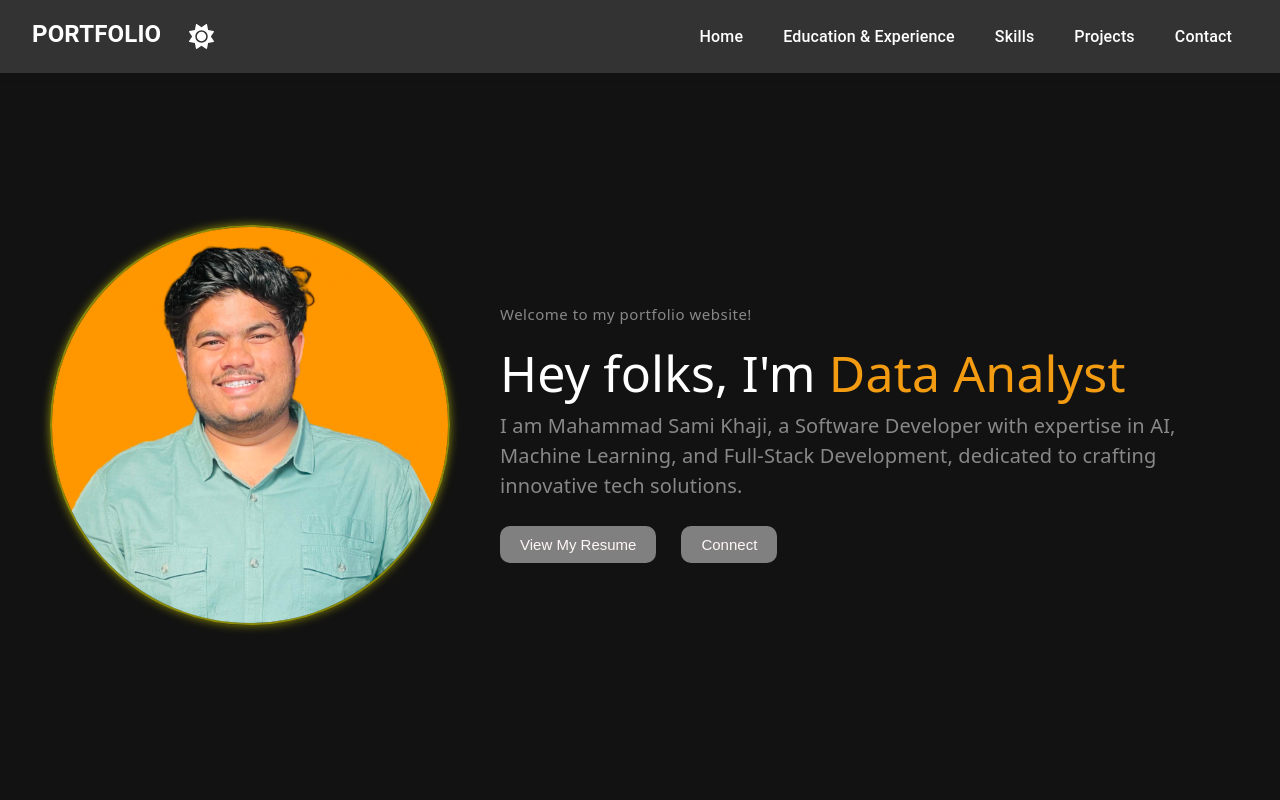
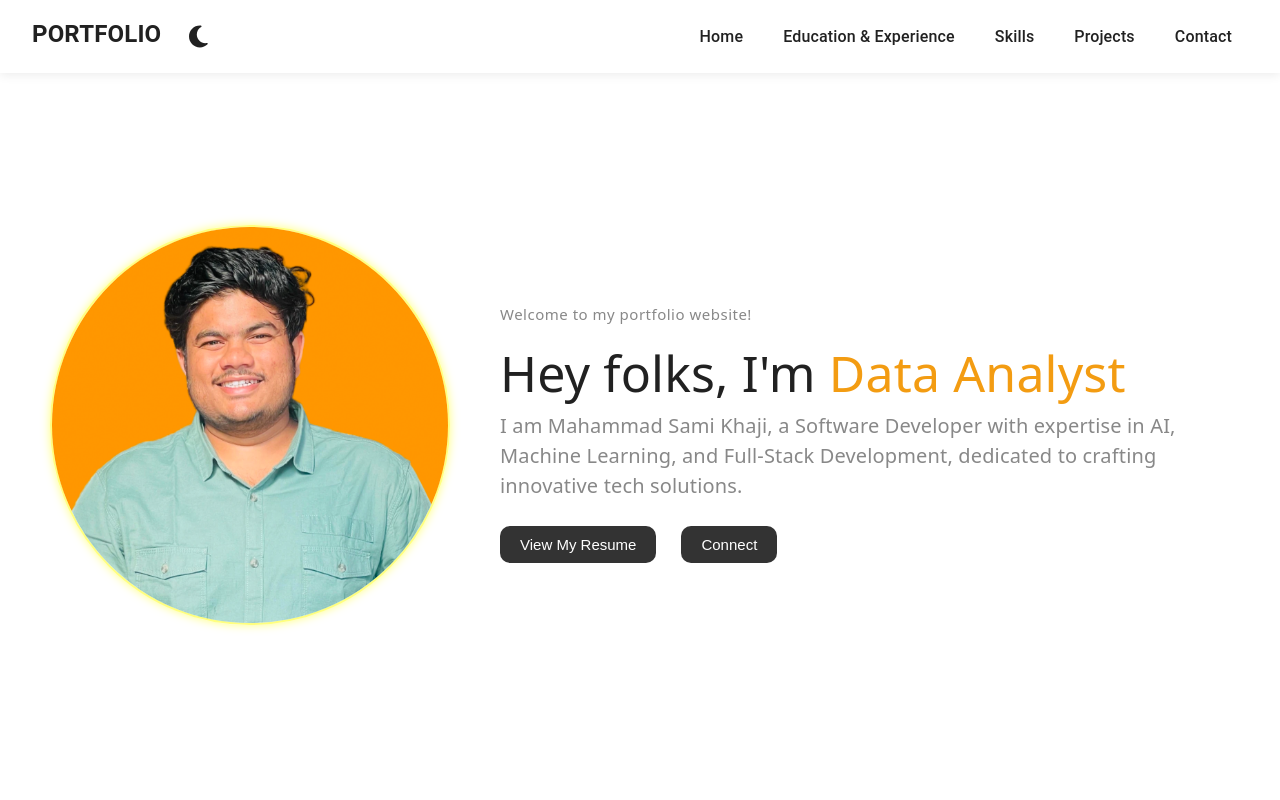
Before and after one commit to SamiKhaji/Portfolio, a React (Vite) app: page / in a window 1280 px wide. Shown: the top 800 px of the page. Built offline with nearby package versions, Linux system fonts and the light colour scheme.

Commit message:
default mode updated

```diff
--- a/src/App.jsx
+++ b/src/App.jsx
@@ -12,7 +12,8 @@ import ReactGA from 'react-ga'
 
 
 function App() {
-  const [isNightMode, setIsNightMode] = useState(true); // Track night mode state
+  const [isNightMode, setIsNightMode] = useState(false
+  ); // Track night mode state
 
   // Define MUI light and dark themes
   const lightTheme = createTheme({
--- a/src/components/Header.jsx
+++ b/src/components/Header.jsx
@@ -49,7 +49,7 @@ export default function Header({ isNightMode, toggleNightMode }) {
               </span>
               <ul>
                 <li><Link to="home" smooth={true} duration={500} onClick={() => setIsMenuOpen(false)}>Home</Link></li>
-                <li><Link to="about" smooth={true} duration={500} onClick={() => setIsMenuOpen(false)}>About</Link></li>
+                {/* <li><Link to="about" smooth={true} duration={500} onClick={() => setIsMenuOpen(false)}>About</Link></li> */}
                 <li><Link to="education" smooth={true} duration={500} onClick={() => setIsMenuOpen(false)}>Education & Experience</Link></li>
                 <li><Link to="skills" smooth={true} duration={500} onClick={() => setIsMenuOpen(false)}>Skills</Link></li>
                 <li><Link to="projects" smooth={true} duration={500} onClick={() => setIsMenuOpen(false)}>Projects</Link></li>
```
